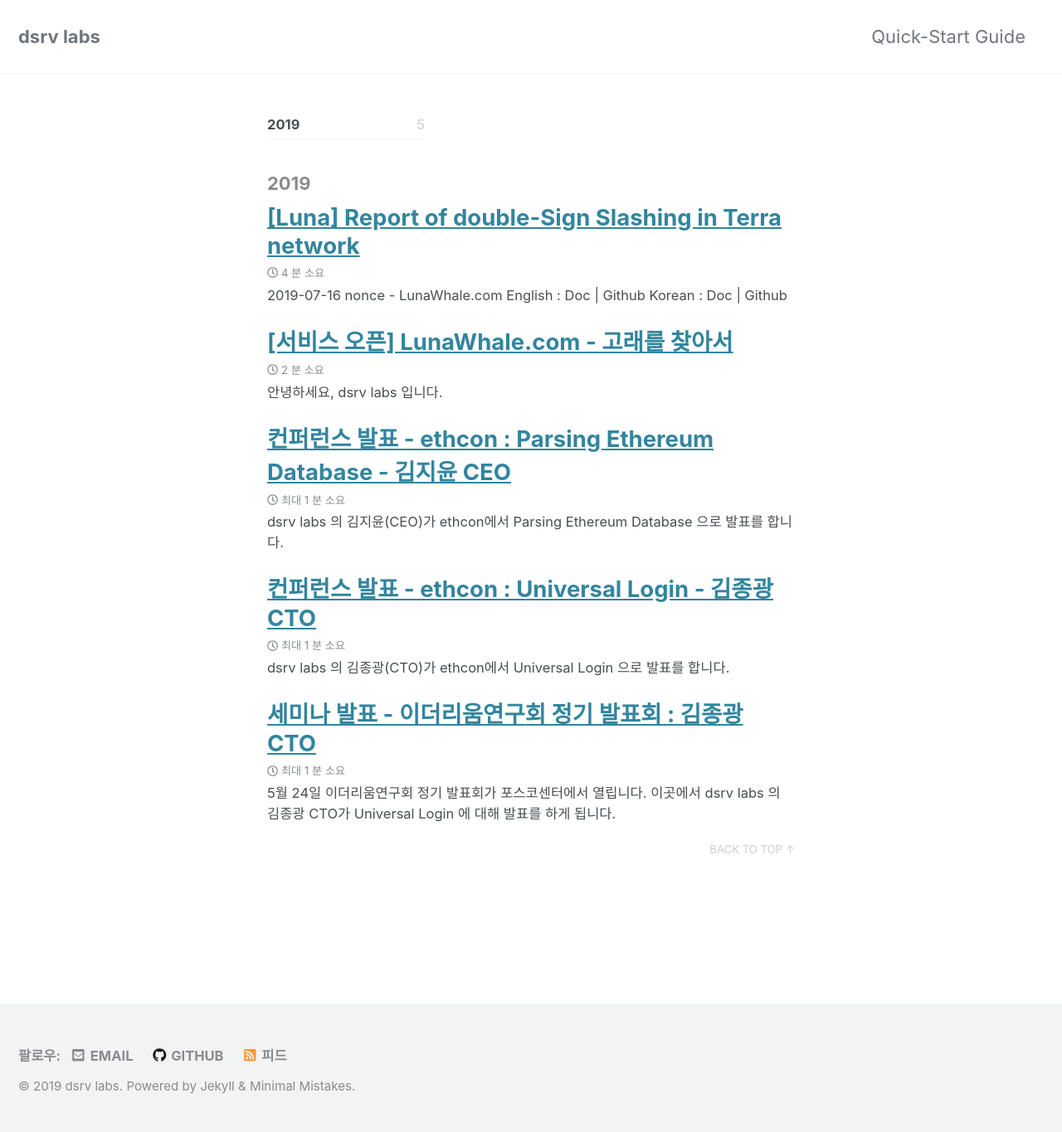
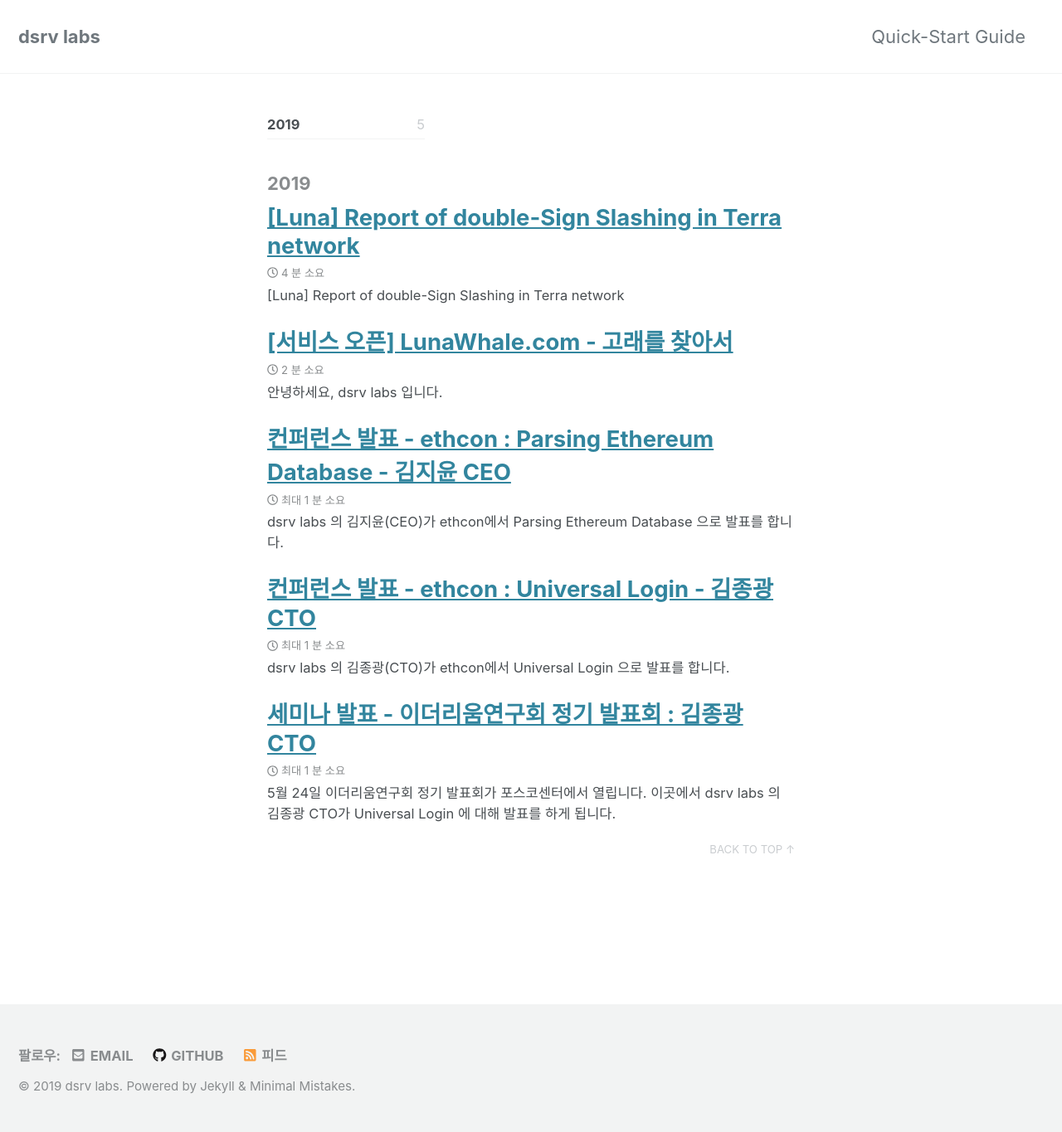
Before and after one commit to dsrvlabs/dsrvlabs.github.io, a Jekyll site: the page built from blog.html, in a window 1280 px wide. Shown: the whole page at 83% size. Built offline with Jekyll 4.4.1, drawn with Linux system fonts in a browser that asks for light colours; cached includes are drawn as plain includes; nearby versions of some CDN libraries.

Commit message:
Update 2019-07-16-Luna_Report_of_double-Sign_Flashing_in_Terra_network.md

```diff
--- a/_posts/2019-07-16-Luna_Report_of_double-Sign_Flashing_in_Terra_network.md
+++ b/_posts/2019-07-16-Luna_Report_of_double-Sign_Flashing_in_Terra_network.md
@@ -4,6 +4,8 @@
 categories: blog news
 comments: true
 ---
+
+# [Luna] Report of double-Sign Slashing in Terra network
 
 > 2019-07-16
 > nonce - LunaWhale.com
```
